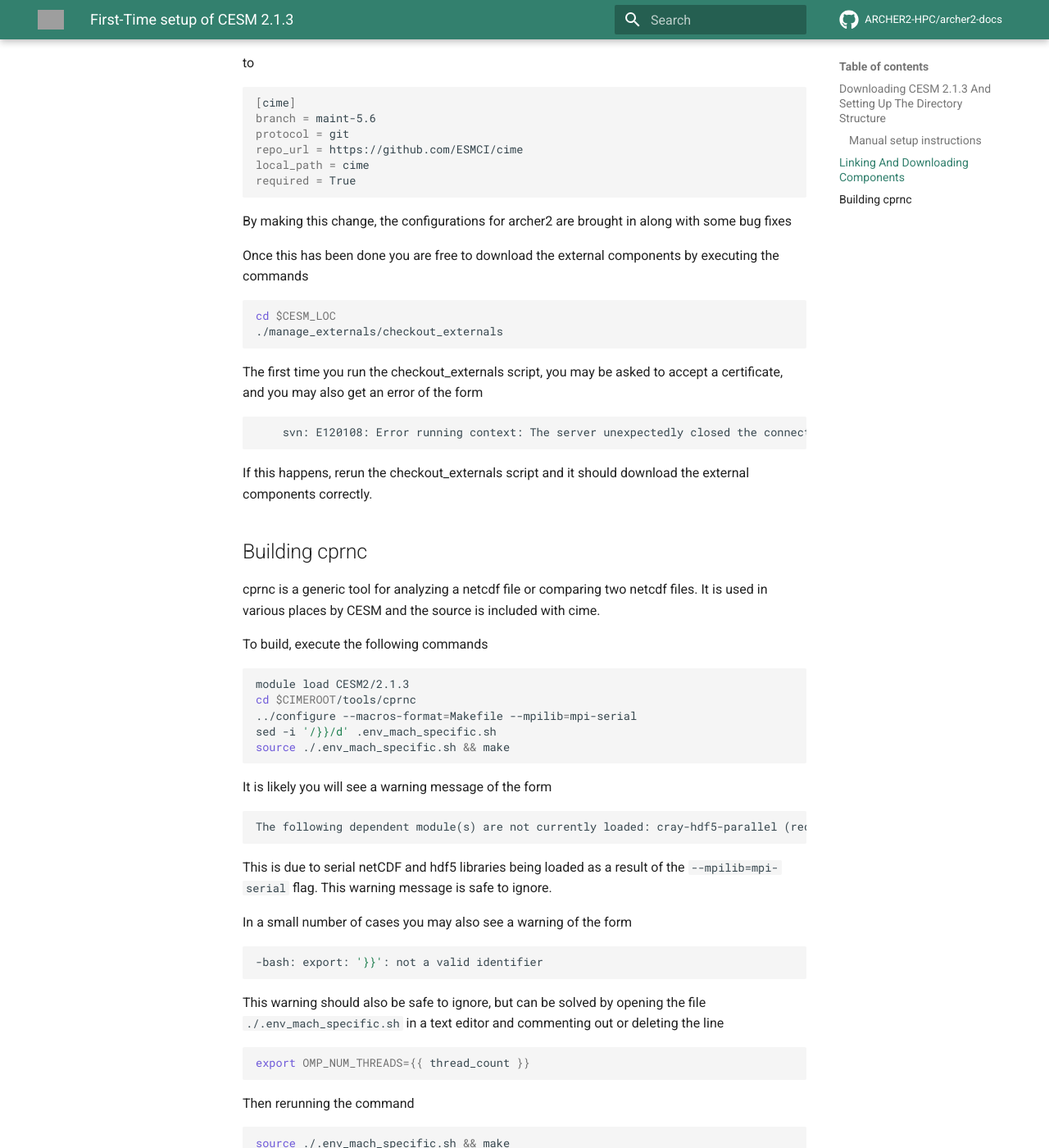
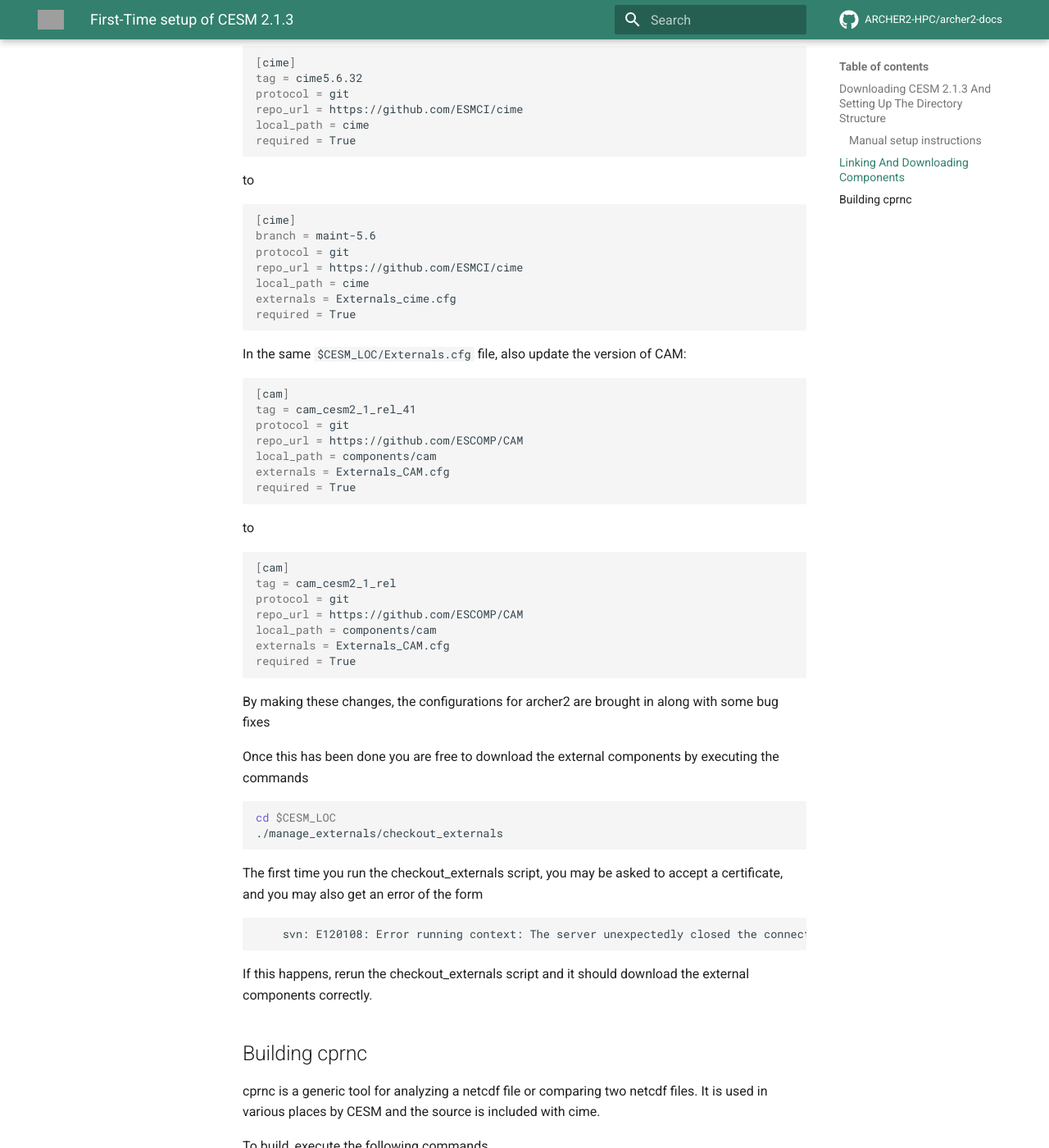
Before and after one commit to ARCHER2-HPC/archer2-docs, an MkDocs documentation site: the page built from docs/research-software/cesm213_setup.md, in a window 1280 px wide and 1400 px high, scrolled down 2213 px. Shown: the whole window at 82% size. Built offline with MkDocs 1.6.1 and Material for MkDocs 9.7.7, drawn with Linux system fonts in a browser that asks for light colours; comment, search, counter and statistics services are not loaded; some of the changed text lies outside the part shown; grey boxes are pictures that could not be loaded.

Commit message:
Updates to instructions and clarify n02 usage

````diff
--- a/docs/research-software/cesm213_setup.md
+++ b/docs/research-software/cesm213_setup.md
@@ -1,4 +1,8 @@
 # First-Time setup of CESM 2.1.3
+
+!!! important
+    These instructions are intended for users of the `n02` project.
+    Downloads may be incomplete if you are not a member of `n02`.
 
 Due to the nature of the CESM program, a centrally installed version of the code is not provided on ARCHER2. Instead, a user needs to download and set up the program themselves in their `/work` area. The installation is done in three steps:
 
@@ -89,10 +94,36 @@
 protocol = git
 repo_url = https://github.com/ESMCI/cime
 local_path = cime
+externals = Externals_cime.cfg
 required = True
 ```
 
-By making this change, the configurations for archer2 are brought in along with some bug fixes
+In the same `$CESM_LOC/Externals.cfg` file, also update the version of CAM:
+
+```bash
+[cam]
+tag = cam_cesm2_1_rel_41
+protocol = git
+repo_url = https://github.com/ESCOMP/CAM
+local_path = components/cam
+externals = Externals_CAM.cfg
+required = True
+```
+
+to
+
+```bash
+[cam]
+tag = cam_cesm2_1_rel
+protocol = git
+repo_url = https://github.com/ESCOMP/CAM
+local_path = components/cam
+externals = Externals_CAM.cfg
+required = True
+```
+
+
+By making these changes, the configurations for archer2 are brought in along with some bug fixes
 
 Once this has been done you are free to download the external components by executing the commands
 
@@ -119,7 +150,8 @@
 cd $CIMEROOT/tools/cprnc
 ../configure --macros-format=Makefile --mpilib=mpi-serial
 sed -i '/}}/d' .env_mach_specific.sh
-source ./.env_mach_specific.sh && make
+source ./.env_mach_specific.sh
+make
 ```
 
 It is likely you will see a warning message of the form
````
Also changed, not shown: other parts of docs/research-software/cesm213_setup.md (+1 -0 lines).
